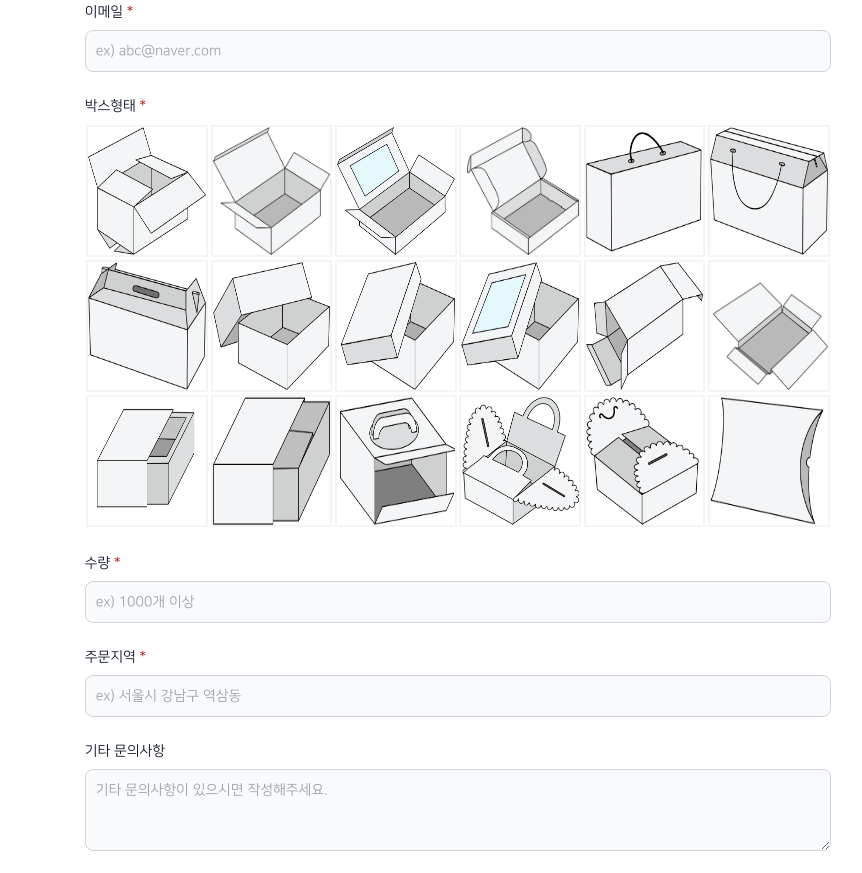
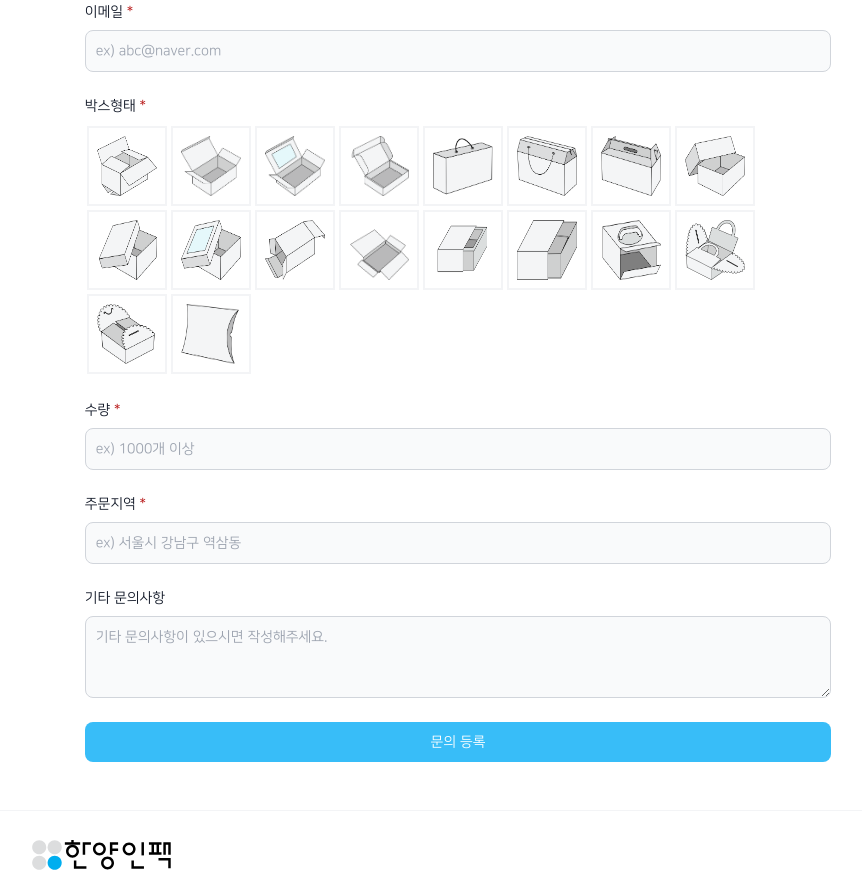
Before and after one commit to Cherisia/hanyanginpack, a Next.js app: page /inquiry in a window 1280 px wide. Shown: the part 880-1753 px from the top of the page, without its empty margins (182-1044 px from the left). Built offline with nearby package versions, Linux system fonts and the light colour scheme.

Commit message:
견적문의 디자인수정 / 이미지 avif 최적화

```diff
--- a/next.config.mjs
+++ b/next.config.mjs
@@ -1,4 +1,7 @@
 /** @type {import('next').NextConfig} */
-const nextConfig = {};
-
+const nextConfig = {
+    images: {
+        formats: ['image/avif', 'image/webp'],
+    },
+};
 export default nextConfig;
--- a/src/app/inquiry/page.js
+++ b/src/app/inquiry/page.js
@@ -82,11 +82,11 @@ export default function Inquiry() {
                             {
                                 boxes.map((box, index) => {
                                     return (
-                                        <div className="box-border w-1/3 md:w-1/4 xl:w-1/6 p-[0.09rem]" key={index}>
+                                        <div className="relative box-border w-20 h-20 m-0.5" key={index}>
                                             <input type="checkbox" id={box.number} className="hidden peer"/>
-                                            <label htmlFor={box.number} className="relative w-full select-none cursor-pointer flex items-center justify-center border-2 border-gray-100
-            py-16 transition-colors duration-200 peer-checked:border-gray-600">
-                                                <Image src={`/img/inquiry/box/${box.number}.png`} alt={box.name} fill/>
+                                            <label htmlFor={box.number} className="relative w-20 h-20 select-none cursor-pointer flex items-center justify-center border-2 border-gray-100
+            transition-colors duration-200 peer-checked:border-cyan-600">
+                                                <Image className="p-2" src={`/img/inquiry/box/${box.number}.png`} alt={box.name} fill/>
                                             </label>
                                         </div>
                                     )
```
